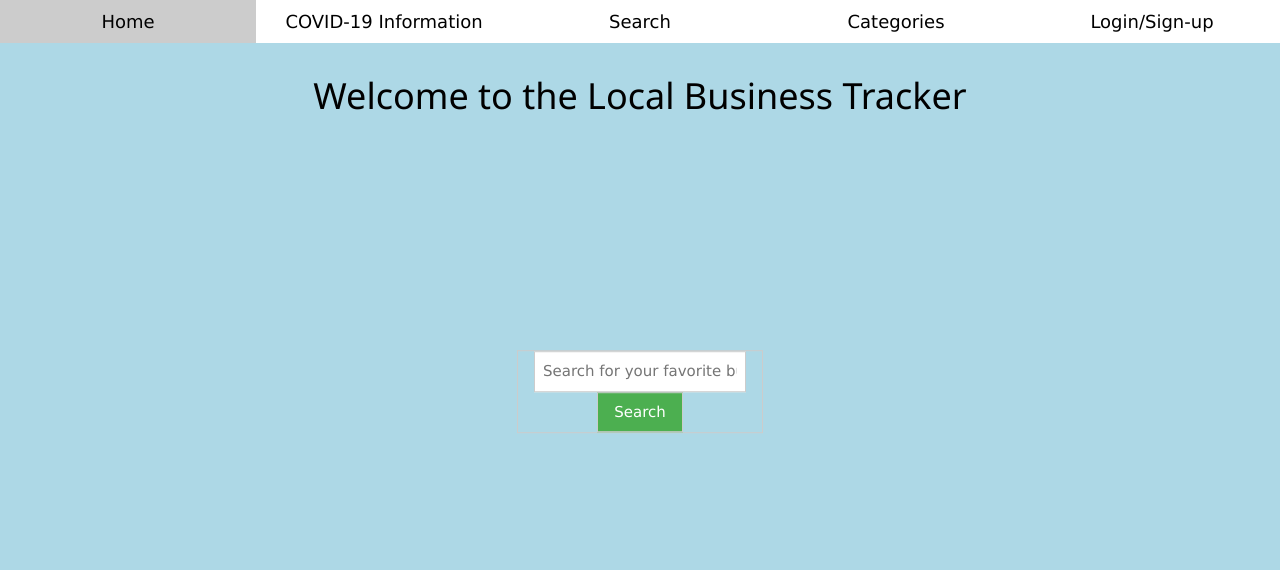
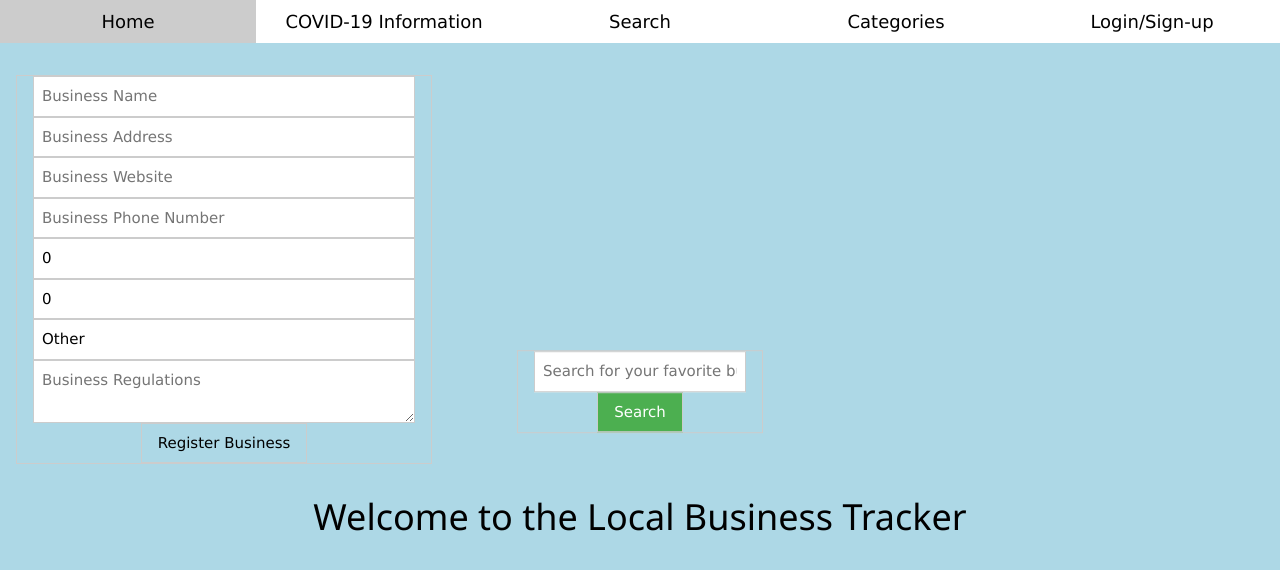
Before and after one commit to DairySniper31/localbusinesstrackerv2, a React (Create React App) app: page / in a window 1280 px wide. Shown: the top 570 px of the page. Built offline with nearby package versions, Linux system fonts and the light colour scheme; what aws-amplify would draw is missing.

Commit message:
Business temp form

```diff
--- a/src/Home.js
+++ b/src/Home.js
@@ -1,5 +1,7 @@
 import React, {useState} from "react";
 import {Redirect} from "react-router-dom";
+import {API} from 'aws-amplify';
+import {createBusiness as createBusinessMutation} from "./graphql/mutations";
 
 import "./w3.css";
 
@@ -7,6 +9,17 @@ function Home() {
 	const [query, setQuery] = useState('');
 	const [search, setSearch] = useState(false);
 	const [error, setError] = useState('');
+	const [businessData, setBusinessData] = useState({
+		name: '',
+		address: '',
+		website: '',
+		phone: '',
+		hourStart: 0,
+		hourEnd: 0,
+		category: 'Other',
+		image: './placeholder.png',
+		regulations: ''
+	});
 
 	function submitSearch() {
 		if (!query) {
@@ -20,6 +33,12 @@ function Home() {
 		}
 	}
 
+	async function createBusiness() {
+		console.log(businessData)
+
+		await API.graphql({query: createBusinessMutation, variables: {input: businessData}})
+	}
+
 	if (search) {
 		return (
 			<Redirect to={"/search/" + query} />
@@ -28,6 +47,90 @@ function Home() {
 
 	return (
 		<div>
+			<div className="w3-third">
+				<form className="w3-panel w3-border w3-center"
+					  action={"."}
+					  onSubmit={event => {
+						  event.preventDefault()
+						  createBusiness()
+					  }}>
+					<input className="w3-input w3-border"
+						   type={"text"}
+						   placeholder={"Business Name"}
+						   value={businessData.name}
+						   onChange={event => setBusinessData({
+							   ...businessData,
+							   name: event.target.value
+						   })}
+					/>
+					<input className="w3-input w3-border"
+						   type={"text"}
+						   placeholder={"Business Address"}
+						   value={businessData.address}
+						   onChange={event => setBusinessData({
+							   ...businessData,
+							   address: event.target.value
+						   })}
+					/>
+					<input className="w3-input w3-border"
+						   type={"text"}
+						   placeholder={"Business Website"}
+						   value={businessData.website}
+						   onChange={event => setBusinessData({
+							   ...businessData,
+							   website: event.target.value
+						   })}
+					/>
+					<input className="w3-input w3-border"
+						   type={"text"}
+						   placeholder={"Business Phone Number"}
+						   value={businessData.phone}
+						   onChange={event => setBusinessData({
+							   ...businessData,
+							   phone: event.target.value
+						   })}
+					/>
+					<input className="w3-input w3-border"
+						   type={"text"}
+						   placeholder={"Business Start Hours"}
+						   value={businessData.hourStart}
+						   onChange={event => setBusinessData({
+							   ...businessData,
+							   hourStart: parseInt(event.target.value)
+						   })}
+					/>
+					<input className="w3-input w3-border"
+						   type={"text"}
+						   placeholder={"Business End Hours"}
+						   value={businessData.hourEnd}
+						   onChange={event => setBusinessData({
+							   ...businessData,
+							   hourEnd: parseInt(event.target.value)
+						   })}
+					/>
+					<input className="w3-input w3-border"
+						   type={"text"}
+						   placeholder={"Business Category"}
+						   value={businessData.category}
+						   onChange={event => setBusinessData({
+							   ...businessData,
+							   category: event.target.value
+						   })}
+					/>
+					<textarea className="w3-input w3-border"
+						   placeholder={"Business Regulations"}
+						   value={businessData.regulations}
+						   onChange={event => setBusinessData({
+							   ...businessData,
+							   regulations: event.target.value
+						   })}
+					/>
+					<input className="w3-button w3-border"
+						   type={'submit'}
+						   value={"Register Business"}
+					/>
+				</form>
+			</div>
 			<div className='w3-panel w3-center'>
 				<h1 className="w3-text">
 					Welcome to the Local Business Tracker
```
